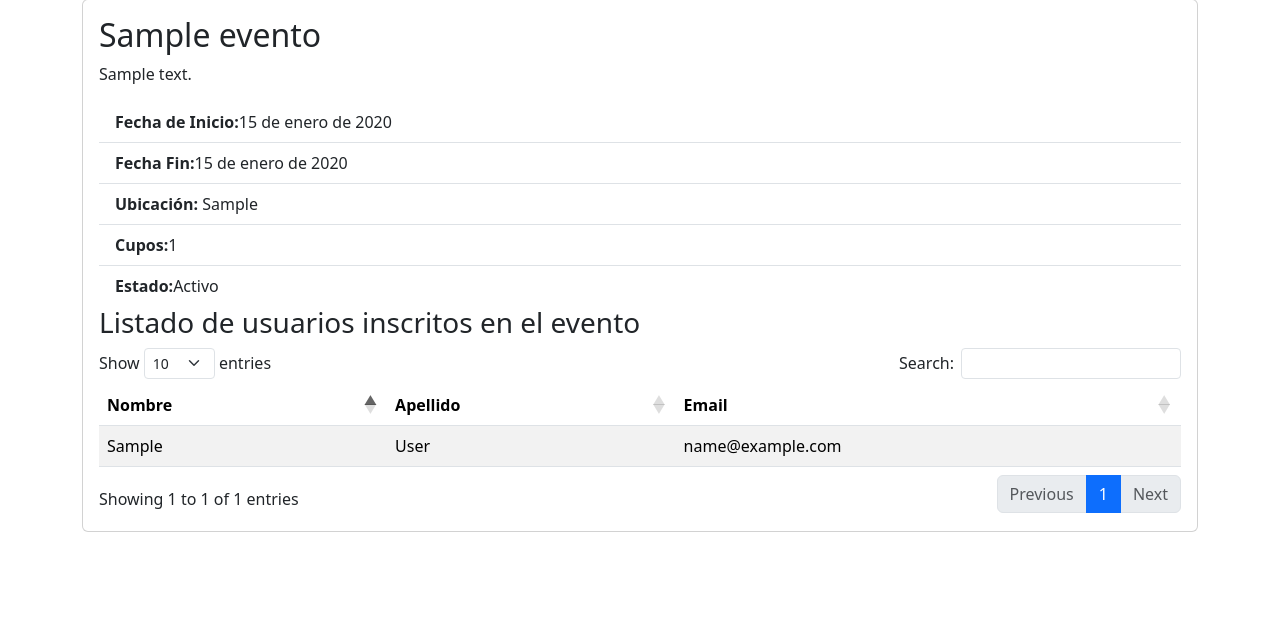
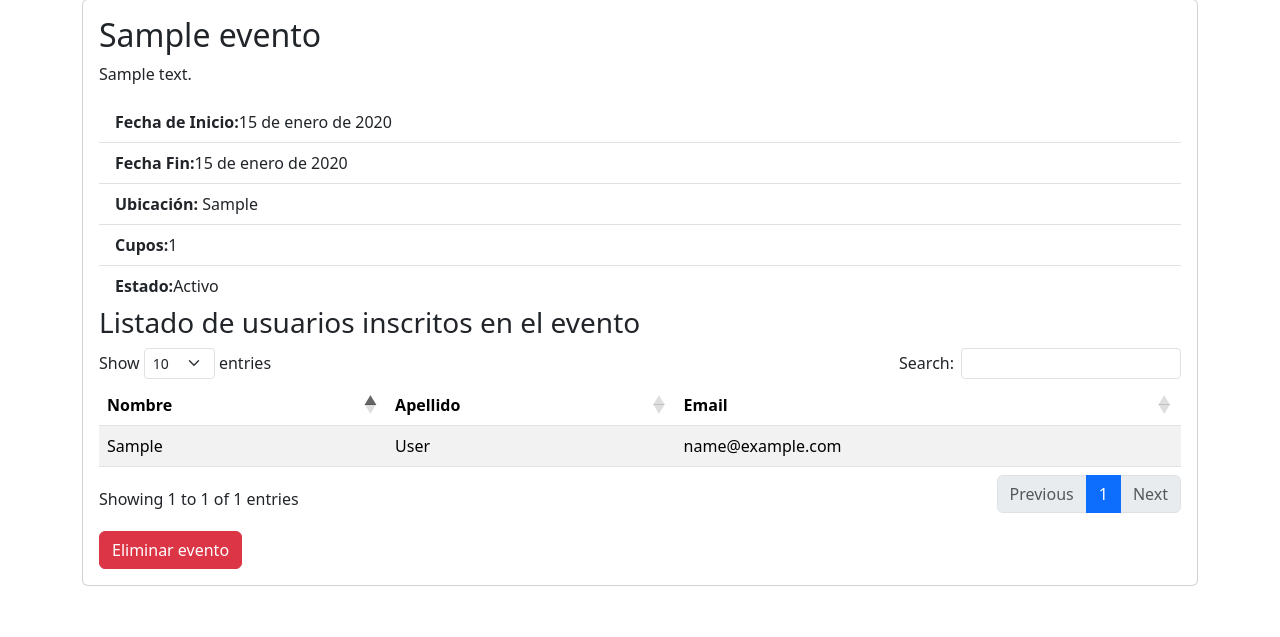
Before and after one commit to Jinson02/gestion_eventos, a Django app: page /evento/1/ in a window 1280 px wide. Shown: the part 81-718 px from the top of the page. Run offline with Django 5.2, Linux system fonts and the light colour scheme; a user stored in the database is signed in; tables that the repository leaves empty hold one stand-in row (values such as "Sample post"); one stand-in notice (Sample message) is shown; some libraries are stand-ins or nearby versions.

Commit message:
comit final del proyecto

```diff
--- a/eventos/urls.py
+++ b/eventos/urls.py
@@ -1,7 +1,7 @@
 from django.urls import path
 from .views import (
     RegistroUsuarioView, CustomLoginView, ListaEventosView, DetalleEventoView, CrearEventoView,
-    MisEventosView, InscribirEventoView, CustomLogoutView
+    MisEventosView, InscribirEventoView, CustomLogoutView, EliminarEventoView
 )
 
 urlpatterns = [
@@ -10,6 +10,7 @@ urlpatterns = [
     path('login/', CustomLoginView.as_view(), name='login'),
     path('logout/', CustomLogoutView.as_view(), name='logout'),
     path('evento/<int:pk>/', DetalleEventoView.as_view(), name='detalle_evento'),
+    path('evento/eliminar/<int:pk>/', EliminarEventoView.as_view(), name='eliminar_evento'),
     path('evento/<int:pk>/inscribir/', InscribirEventoView.as_view(), name='inscribir_evento'),
     path('evento/crear/', CrearEventoView.as_view(), name='crear_eventos'),
     path('mis-eventos/', MisEventosView.as_view(), name='mis_eventos'),
--- a/eventos/views.py
+++ b/eventos/views.py
@@ -2,7 +2,7 @@ from django.contrib import messages
 from django.contrib.auth import login, logout
 from django.contrib.auth.mixins import LoginRequiredMixin, UserPassesTestMixin
 from django.contrib.auth.views import LoginView
-from django.shortcuts import render, redirect
+from django.shortcuts import render, get_object_or_404, redirect
 from django.urls import reverse_lazy
 from django.views import View
 from django.views.generic import CreateView, ListView, DetailView
@@ -102,3 +102,12 @@ class RegistroUsuarioView(CreateView):
             for error in errors:
                 messages.error(self.request, f"{field}: {error}")
         return super().form_invalid(form)
+
+class EliminarEventoView(View):
+    def post(self, request, pk, *args, **kwargs):
+        evento = get_object_or_404(Evento, pk=pk)
+        if request.user.rol == 'admin':
+            evento.delete()
+            messages.success(request, 'El evento ha sido eliminado exitosamente.')
+            return redirect('lista_eventos')
+        return redirect('detalle_evento', pk=pk)
--- a/templates/base.html
+++ b/templates/base.html
@@ -9,7 +9,6 @@
     <!-- DataTables CSS -->
     <link href="https://cdn.datatables.net/1.10.24/css/dataTables.bootstrap5.min.css" rel="stylesheet">
     {% block css_extras %}{% endblock %}
-
 </head>
 <body>
 
@@ -40,7 +39,6 @@
                 {% else %}
                     <li class="nav-item">
                         <a class="nav-link" href="{% url 'login' %}">Iniciar Sesión</a>
-
                     </li>
                     <li class="nav-item">
                         <a class="nav-link" href="{% url 'registro' %}">Registrarse</a>
@@ -52,11 +50,8 @@
 </nav>
 <div class="container mt-4">
 {% block contenido %}
-
-
 {% endblock %}
 </div>
-
 
 <!-- Bootstrap 5.3 Bundle JS -->
 <script src="https://cdn.jsdelivr.net/npm/bootstrap@5.3.3/dist/js/bootstrap.bundle.min.js" integrity="sha384-YvpcrYf0tY3lHB60NNkmXc5s9fDVZLESaAA55NDzOxhy9GkcIdslK1eN7N6jIeHz" crossorigin="anonymous"></script>
@@ -76,10 +71,24 @@
             }
         });
     });
+
+    // Mostrar mensajes de Django con SweetAlert
+    document.addEventListener('DOMContentLoaded', function() {
+        {% if messages %}
+            {% for message in messages %}
+                Swal.fire({
+                    icon: '{% if message.tags == "error" %}error{% elif message.tags == "warning" %}warning{% elif message.tags == "info" %}info{% else %}success{% endif %}',
+                    title: '{% if message.tags == "error" %}Error{% elif message.tags == "warning" %}Advertencia{% elif message.tags == "info" %}Información{% else %}Éxito{% endif %}',
+                    text: '{{ message }}',
+                    showConfirmButton: false,
+                    timer: 2000
+                });
+            {% endfor %}
+        {% endif %}
+    });
 </script>
+
 {% block js_extras %}
-
-
 {% endblock %}
 
 </body>
--- a/templates/eventos/detalle_evento.html
+++ b/templates/eventos/detalle_evento.html
@@ -45,8 +45,12 @@
                     {% endfor %}
                 </tbody>
             </table>
+            <!-- Botón de eliminar evento -->
+            <form action="{% url 'eliminar_evento' evento.pk %}" method="post" class="mt-3">
+                {% csrf_token %}
+                <button type="submit" class="btn btn-danger">Eliminar evento</button>
+            </form>
         {% endif %}
-
     </div>
 </div>
 {% endblock %}
```
Also changed, not shown: sistema_eventos/settings.py (line endings or trailing spaces). Lines whose indentation alone changed are shown as unchanged.
